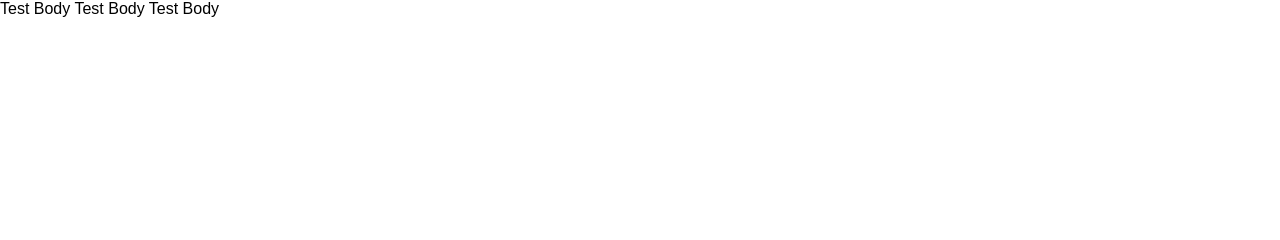
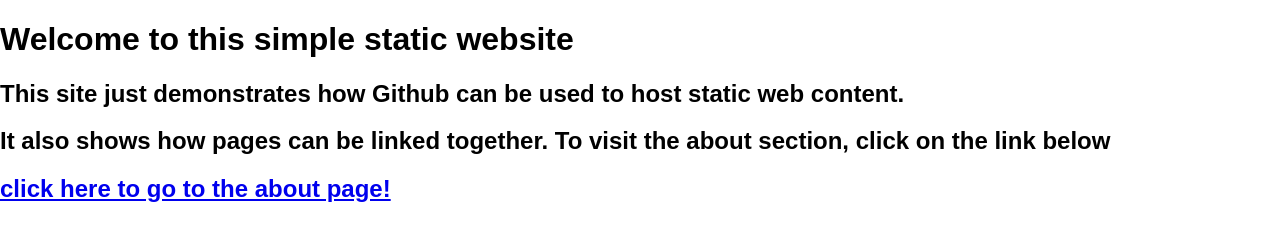
Before and after one commit to devacct101/super-octo-potato, a plain HTML site: page index.html in a window 1280 px wide. Drawn offline with nearby package versions, Linux system fonts and the light colour scheme.

Commit message:
Update: add about page and link to about page from index

```diff
--- a/index.html
+++ b/index.html
@@ -1,17 +1,18 @@
 <html lang="en">
 
-    <link rel="stylesheet" href="https://cdn.jsdelivr.net/npm/purecss@3.0.0/build/base-min.css">
 
 <head>
     <meta charset="UTF-8">
     <meta name="viewport" content="width=device-width, initial-scale=1.0">
+    <link rel="stylesheet" href="https://cdn.jsdelivr.net/npm/purecss@3.0.0/build/base-min.css">
     <title>Document</title>
 </head>
 <body>
-    Test Body
+    <div class="container"</div>
+        <h1>Welcome to this simple static website</h1>
+        <h2>This site just demonstrates how Github can be used to host static web content.</h2>
+        <h2>It also shows how pages can be linked together. To visit the about section, click on the link below</h2>
+        <a href="./about.html"><h2>click here to go to the about page!</h2></a>
 
-    Test Body
-
-    Test Body
 </body>
 </html>
```
Also changed, not shown: about.html (added, +12 -0 lines).
